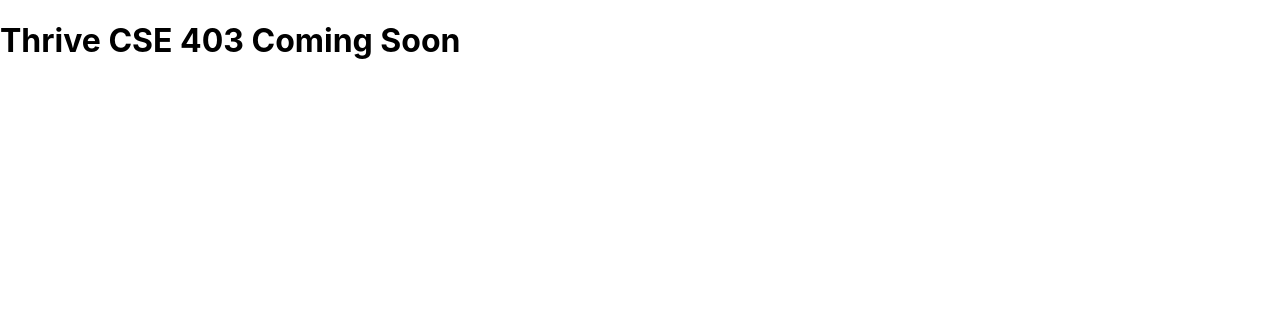
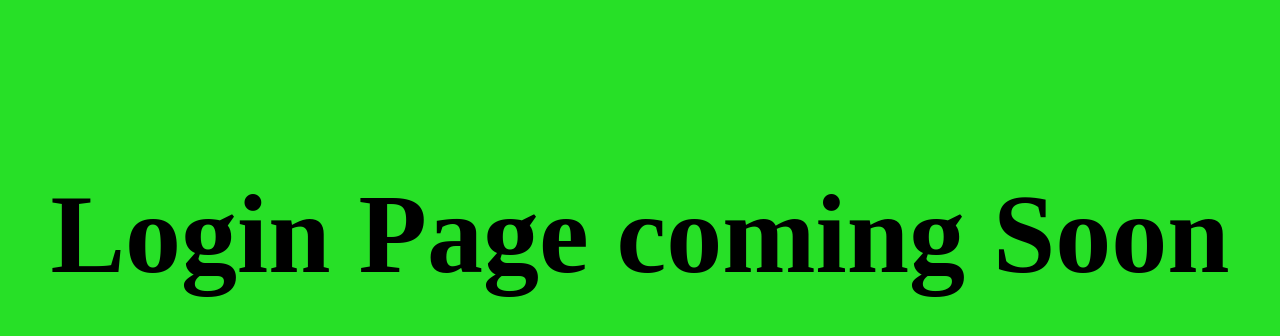
Before and after one commit to ssaran8/Team-Thrive, a React (Create React App) app in the folder frontend/: page / in a window 1280 px wide. Shown: the top 336 px of the page. Built offline with nearby package versions, Linux system fonts and the light colour scheme.

Commit message:
cleaning up uneeded file/adding pages

```diff
--- a/frontend/package.json
+++ b/frontend/package.json
@@ -8,7 +8,8 @@
     "@testing-library/user-event": "^13.5.0",
     "react": "^18.2.0",
     "react-dom": "^18.2.0",
-    "react-scripts": "5.0.1",
+    "react-router-dom": "^6.7.0",
+    "react-scripts": "^5.0.1",
     "web-vitals": "^2.1.4"
   },
   "scripts": {
--- a/frontend/src/App.css
+++ /dev/null
@@ -1,38 +0,0 @@
-.App {
-  text-align: center;
-}
-
-.App-logo {
-  height: 40vmin;
-  pointer-events: none;
-}
-
-@media (prefers-reduced-motion: no-preference) {
-  .App-logo {
-    animation: App-logo-spin infinite 20s linear;
-  }
-}
-
-.App-header {
-  background-color: #282c34;
-  min-height: 100vh;
-  display: flex;
-  flex-direction: column;
-  align-items: center;
-  justify-content: center;
-  font-size: calc(10px + 2vmin);
-  color: white;
-}
-
-.App-link {
-  color: #61dafb;
-}
-
-@keyframes App-logo-spin {
-  from {
-    transform: rotate(0deg);
-  }
-  to {
-    transform: rotate(360deg);
-  }
-}
--- a/frontend/src/App.js
+++ /dev/null
@@ -1,25 +0,0 @@
-import logo from './logo.svg';
-import './App.css';
-
-function App() {
-  return (
-    <div className="App">
-      <header className="App-header">
-        <img src={logo} className="App-logo" alt="logo" />
-        <p>
-          Edit <code>src/App.js</code> and save to reload.
-        </p>
-        <a
-          className="App-link"
-          href="https://reactjs.org"
-          target="_blank"
-          rel="noopener noreferrer"
-        >
-          Learn React
-        </a>
-      </header>
-    </div>
-  );
-}
-
-export default App;
--- a/frontend/src/index.js
+++ b/frontend/src/index.js
@@ -1,16 +1,27 @@
 import React from 'react';
 import ReactDOM from 'react-dom/client';
+import { BrowserRouter, Routes, Route, Link } from 'react-router-dom';
 import './index.css';
-import App from './App';
 import reportWebVitals from './reportWebVitals';
+
+import LoginPage from './pages/loginPage';
+import CalendarPage from './pages/calendarPage';
+
 
 const root = ReactDOM.createRoot(document.getElementById('root'));
 root.render(
-  /*<React.StrictMode>
-    <App />
+//  /*
+  <React.StrictMode>
+    <BrowserRouter>
+      <Routes>
+        <Route path='/' element={<LoginPage />} />
+        <Route path='/Calendar' element={<CalendarPage />} />
+      </Routes>
+    </BrowserRouter>
   </React.StrictMode>
-  */
-  <h1> Thrive CSE 403 Coming Soon</h1>
+//  */
+
+  //<h1> Thrive CSE 403 Coming Soon</h1>
 );
 
 // If you want to start measuring performance in your app, pass a function
--- /dev/null
+++ b/frontend/src/pages/calendarPage.js
@@ -0,0 +1,15 @@
+import { React, Component } from 'react';
+import './calendarPage.css'
+
+class calendarPage extends Component {
+    render(){
+        return(
+            <div>
+                <h1> Login Page coming Soon</h1>
+            </div>
+        )
+    }
+
+}
+
+export default calendarPage
--- /dev/null
+++ b/frontend/src/pages/loginPage.css
@@ -0,0 +1,12 @@
+body {
+    background-color: rgb(39, 224, 39);
+}
+.loginPage {
+  text-align: center;
+  margin-top: 170px;
+}
+
+.title {
+    font-size: 7rem;
+    font-family: cursive;
+}
--- /dev/null
+++ b/frontend/src/pages/loginPage.js
@@ -0,0 +1,15 @@
+import { React, Component } from 'react';
+import './loginPage.css'
+
+class loginPage extends Component {
+    render(){
+        return(
+            <div className='loginPage'>
+                <h1 className='title'> Login Page coming Soon</h1>
+            </div>
+        )
+    }
+
+}
+
+export default loginPage
```
Also changed, not shown: frontend/src/pages/calendarPage.css (added), 2 other files (tests, documents, lock files or other folders).
